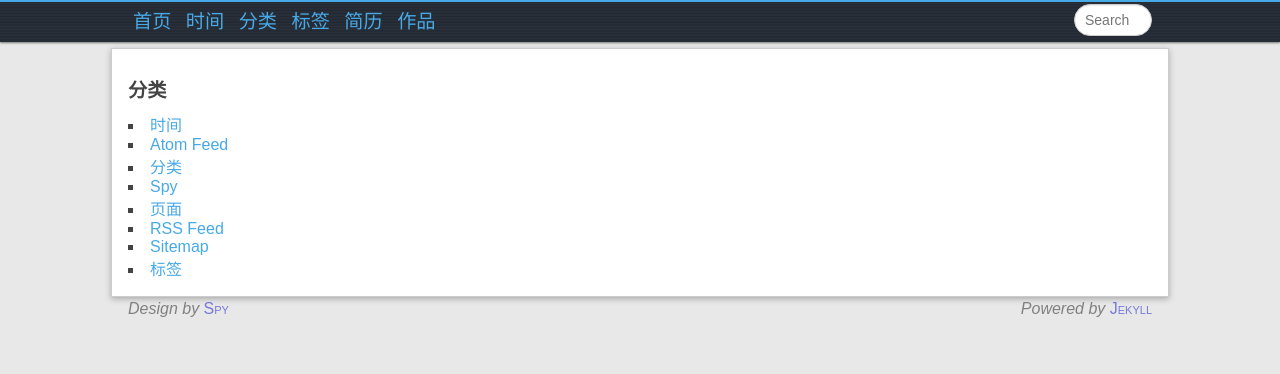
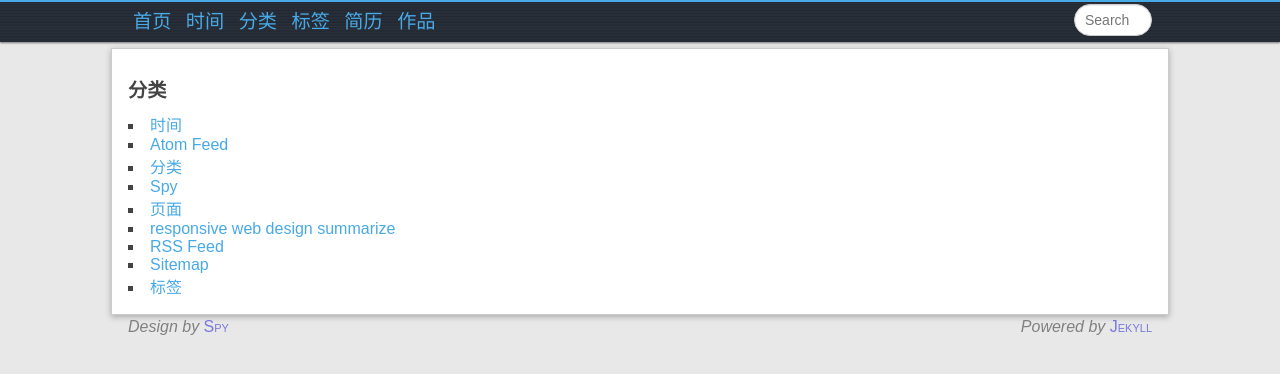
Before and after one commit to pigerla/pigerla.github.com, a Jekyll site: the page built from pages.html, in a window 1280 px wide. Shown: the top 374 px of the page. Built offline with Jekyll 4.4.1, drawn with Linux system fonts in a browser that asks for light colours.

Commit message:
modify certain post and add demo page

```diff
--- /dev/null
+++ b/demo/20140418/responsive-web-design-summarize.html
@@ -0,0 +1,6 @@
+---
+layout: page
+title : responsive web design summarize
+header : Post Archive
+group: navigation
+---
```
Also changed, not shown: _posts/2014-02-16-[译]响应式Web设计之字体响应式.md (+1 -1 lines).
